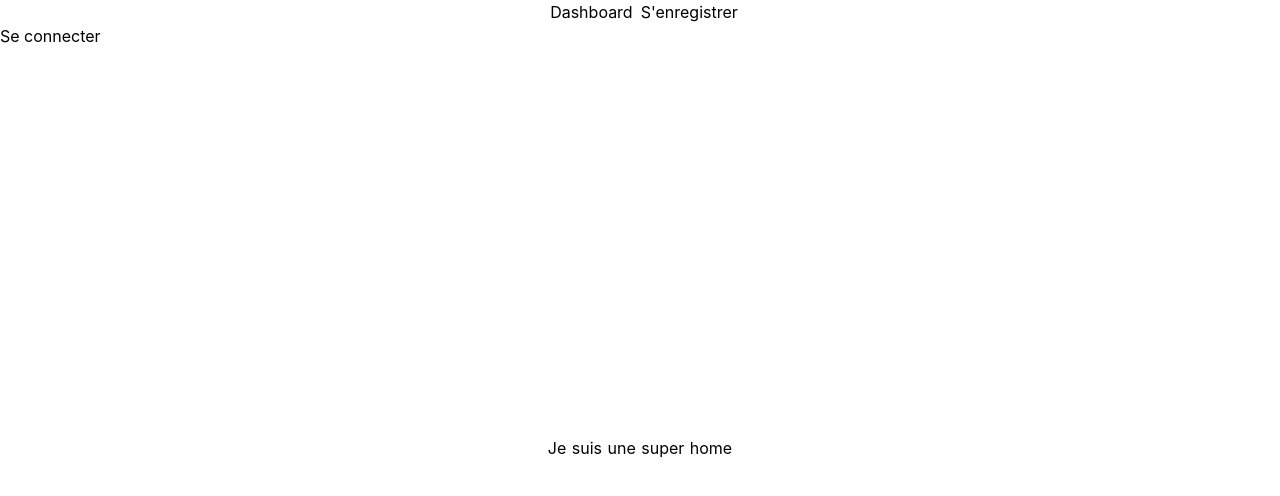
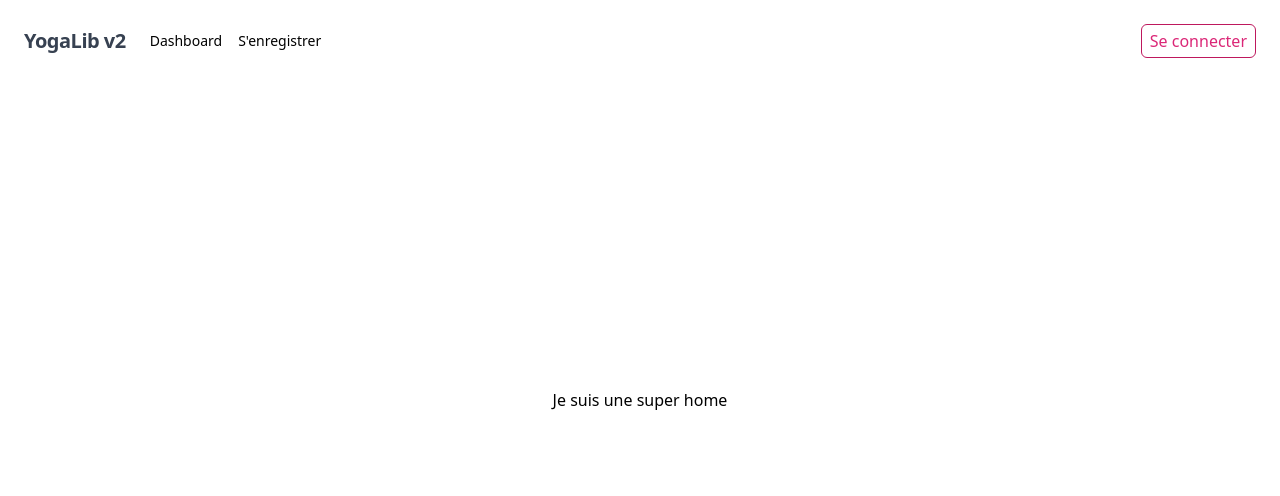
Before and after one commit to CMaiso/yogalib, a Nuxt app: page / in a window 1280 px wide. Shown: the top 496 px of the page. Built offline with nearby package versions, Linux system fonts and the light colour scheme; no server answers.

Commit message:
Add css to NavBar.vue & SignIn.vue

```diff
--- a/components/NavBar.vue
+++ b/components/NavBar.vue
@@ -1,24 +1,27 @@
 <template>
   <header>
-    <nav>
-      <ul class="flex justify-center items-center">
-        <li class="ml-2">
+    <nav class="fixed flex items-center justify-between flex-wrap bg-white p-6 w-screen">
+      <div class="flex items-center flex-shrink-0 text-gray-700 mr-6">
+        <span class="font-semibold text-xl tracking-tight">YogaLib v2</span>
+      </div>
+      <ul class="text-sm lg:flex-grow">
+        <li class="block lg:inline-block text-teal-200 hover:text-white mr-4">
           <nuxt-link exact to="/">Dashboard</nuxt-link>
         </li>
-        <li class="ml-2">
+        <li class="block lg:inline-block text-teal-200 hover:text-white mr-4">
           <nuxt-link to="/register">S'enregistrer</nuxt-link>
         </li>
       </ul>
       <ul>
-        <li v-if="isUserAuth">Coucou {{ getUser.email }}</li>
-        <li>
+        <li class="lg:inline-block mr-4" v-if="isUserAuth">Bienvenue {{ getUser.email }}</li>
+        <li class="lg:inline-block">
           <button
-            class=""
+            class="rounded-md border border-pink-700 text-pink-600 bg-white hover:bg-pink-700 hover:text-white py-1 px-2"
             v-if="!isUserAuth">
             <nuxt-link to="/login">Se connecter</nuxt-link>
           </button>
           <button
-            class=""
+            class="rounded-md border border-pink-700 text-pink-600 bg-white hover:bg-pink-700 hover:text-white py-1 px-2"
             v-if="isUserAuth" @click="signOut">
             Déconnexion
           </button>
--- a/components/authentication/SignIn.vue
+++ b/components/authentication/SignIn.vue
@@ -1,5 +1,5 @@
 <template>
-  <section class="flex w-full min-h-screen justify-center items-center bg-gray-50 max-w-full">
+  <section class="flex w-full h-full justify-center items-center bg-gray-50">
     {{ getError }}
     <div v-if="validationErrors.length"
          class="">
--- a/layouts/default.vue
+++ b/layouts/default.vue
@@ -1,5 +1,5 @@
 <template>
-  <div>
+  <div class="h-screen">
     <NavBar />
     <Nuxt />
   </div>
@@ -16,59 +16,3 @@ export default {
 
 
 </script>
-<style>
-html {
-  font-family:
-    'Source Sans Pro',
-    -apple-system,
-    BlinkMacSystemFont,
-    'Segoe UI',
-    Roboto,
-    'Helvetica Neue',
-    Arial,
-    sans-serif;
-  font-size: 16px;
-  word-spacing: 1px;
-  -ms-text-size-adjust: 100%;
-  -webkit-text-size-adjust: 100%;
-  -moz-osx-font-smoothing: grayscale;
-  -webkit-font-smoothing: antialiased;
-  box-sizing: border-box;
-}
-
-*,
-*::before,
-*::after {
-  box-sizing: border-box;
-  margin: 0;
-}
-
-.button--green {
-  display: inline-block;
-  border-radius: 4px;
-  border: 1px solid #3b8070;
-  color: #3b8070;
-  text-decoration: none;
-  padding: 10px 30px;
-}
-
-.button--green:hover {
-  color: #fff;
-  background-color: #3b8070;
-}
-
-.button--grey {
-  display: inline-block;
-  border-radius: 4px;
-  border: 1px solid #35495e;
-  color: #35495e;
-  text-decoration: none;
-  padding: 10px 30px;
-  margin-left: 15px;
-}
-
-.button--grey:hover {
-  color: #fff;
-  background-color: #35495e;
-}
-</style>
--- a/pages/login.vue
+++ b/pages/login.vue
@@ -1,7 +1,5 @@
 <template>
-  <div class="container">
     <SignIn />
-  </div>
 </template>
 
 <script lang="ts">
--- a/store/index.js
+++ b/store/index.js
@@ -37,7 +37,10 @@ export const actions = {
       )
       commit('SET_USER', {uid: user.uid, email: user.email})
     } catch (e) {
-      commit('SET_ERROR', e.message)
+      if (e.code === "auth/wrong-password") {
+        commit('SET_ERROR', "Le mot de passe ne correspond pas.")
+      }
+      //TODO: Personalize all errors
     }
   },
 
```
